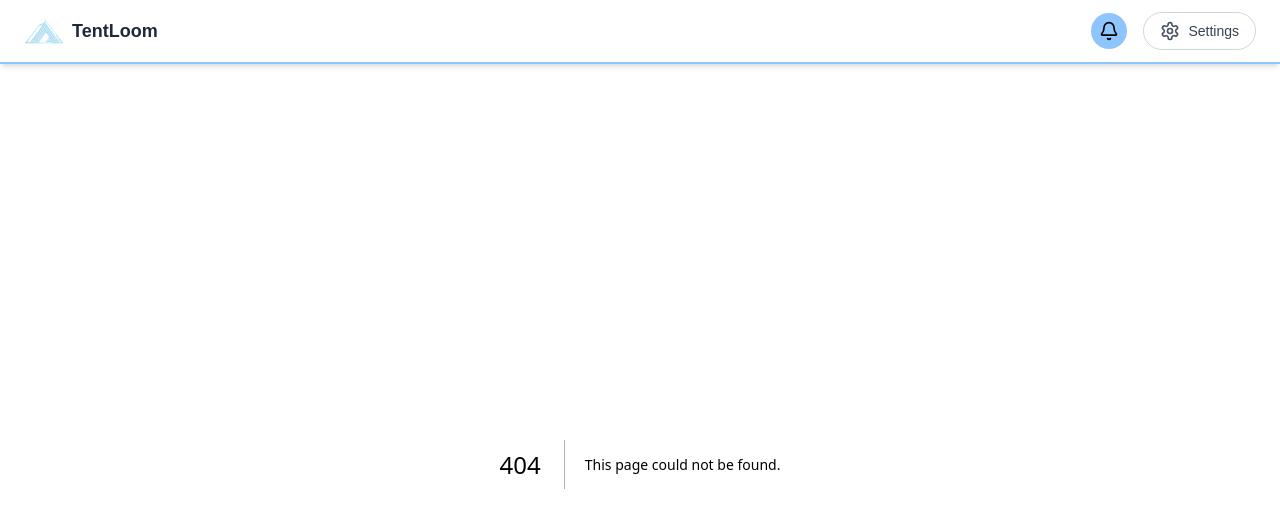
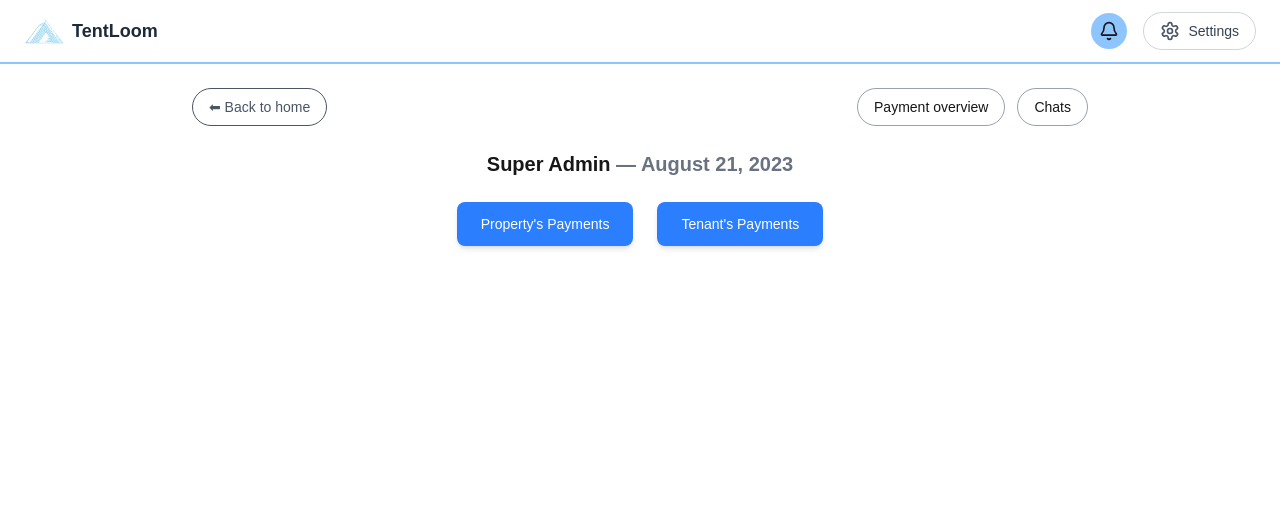
Before and after one commit to adnanfrd/Transaction-system, a Next.js app in the folder admin/: page /payment-overview in a window 1280 px wide. Before the commit this address had no page. Shown: the top 528 px of the page. Built offline with nearby package versions, Linux system fonts and the light colour scheme.

Commit message:
payment-overview page

```diff
--- /dev/null
+++ b/admin/src/app/payment-overview/page.tsx
@@ -0,0 +1,12 @@
+import PaymentOverview from '@/components/PaymentOverview'
+import React from 'react'
+
+const page = () => {
+  return (
+    <div>
+        <PaymentOverview/>
+    </div>
+  )
+}
+
+export default page
--- a/admin/src/components/AdminDashboard.tsx
+++ b/admin/src/components/AdminDashboard.tsx
@@ -34,8 +34,8 @@ const AdminDashboard: FC = () => {
         <h1 className="text-lg font-semibold text-gray-800">Super Admin</h1>
         <span className="text-gray-500">— {currentDate}</span>
         <div className="flex gap-2">
-          <button className="border border-gray-300 text-gray-700 px-4 py-2 rounded-full text-sm hover:bg-gray-100">
-            Payment overview
+          <button className="border cursor-pointer border-gray-300 text-gray-700 px-4 py-2 rounded-full text-sm hover:bg-gray-100">
+            <Link href="/payment-overview">Payment overview</Link>
           </button>
           <button className="border border-gray-300 text-gray-700 px-4 py-2 rounded-full text-sm hover:bg-gray-100">
             Chats
--- /dev/null
+++ b/admin/src/components/PaymentOverview.tsx
@@ -0,0 +1,40 @@
+import Link from "next/link";
+
+const PaymentOverview = () => {
+  return (
+    <div className="min-h-screen flex flex-col items-center bg-white p-6">
+      <div className="w-full max-w-4xl flex justify-between items-center mb-6">
+        <Link
+          href="/"
+          className="flex items-center text-gray-600 border rounded-full px-4 py-2 text-sm hover:bg-gray-100"
+        >
+          ⬅ Back to home
+        </Link>
+
+        <div className="flex gap-3">
+          <button className="border border-gray-400 rounded-full px-4 py-2 text-sm hover:bg-gray-100">
+            Payment overview
+          </button>
+          <button className="border border-gray-400 rounded-full px-4 py-2 text-sm hover:bg-gray-100">
+            Chats
+          </button>
+        </div>
+      </div>
+
+      <h1 className="text-xl font-semibold text-center mb-6">
+        Super Admin <span className="text-gray-500">— August 21, 2023</span>
+      </h1>
+
+      <div className="flex gap-6">
+        <button className="bg-blue-500 text-white px-6 py-3 rounded-lg text-sm shadow-md hover:bg-blue-600">
+          Property's Payments
+        </button>
+        <button className="bg-blue-500 text-white px-6 py-3 rounded-lg text-sm shadow-md hover:bg-blue-600">
+          Tenant's Payments
+        </button>
+      </div>
+    </div>
+  );
+};
+
+export default PaymentOverview;
```
